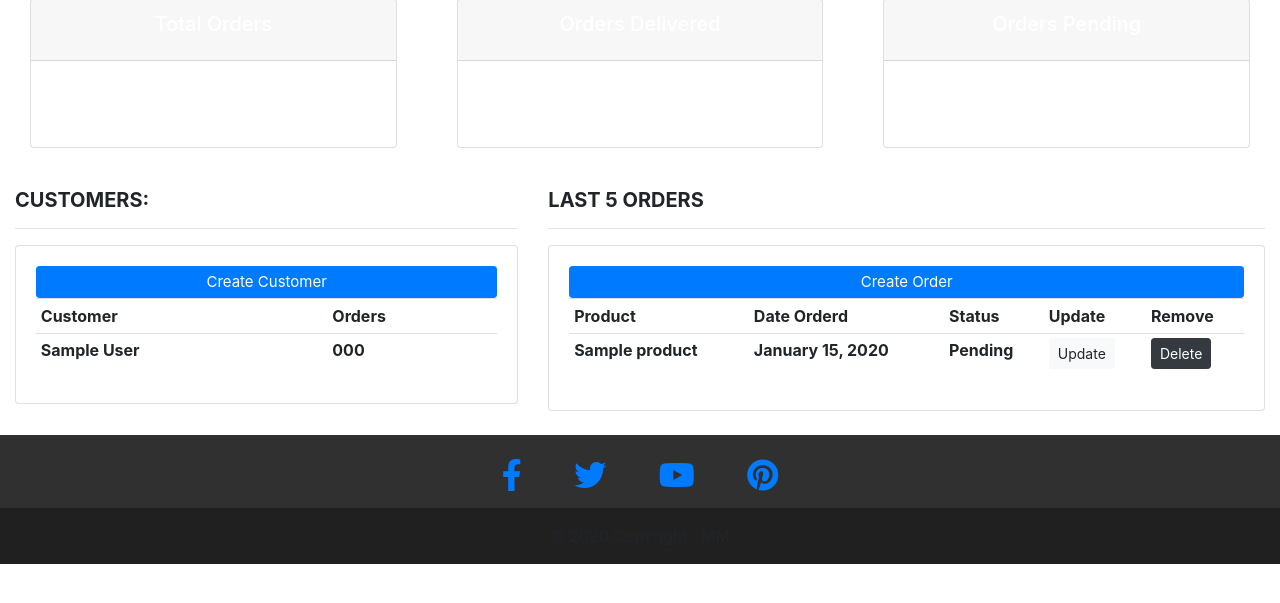
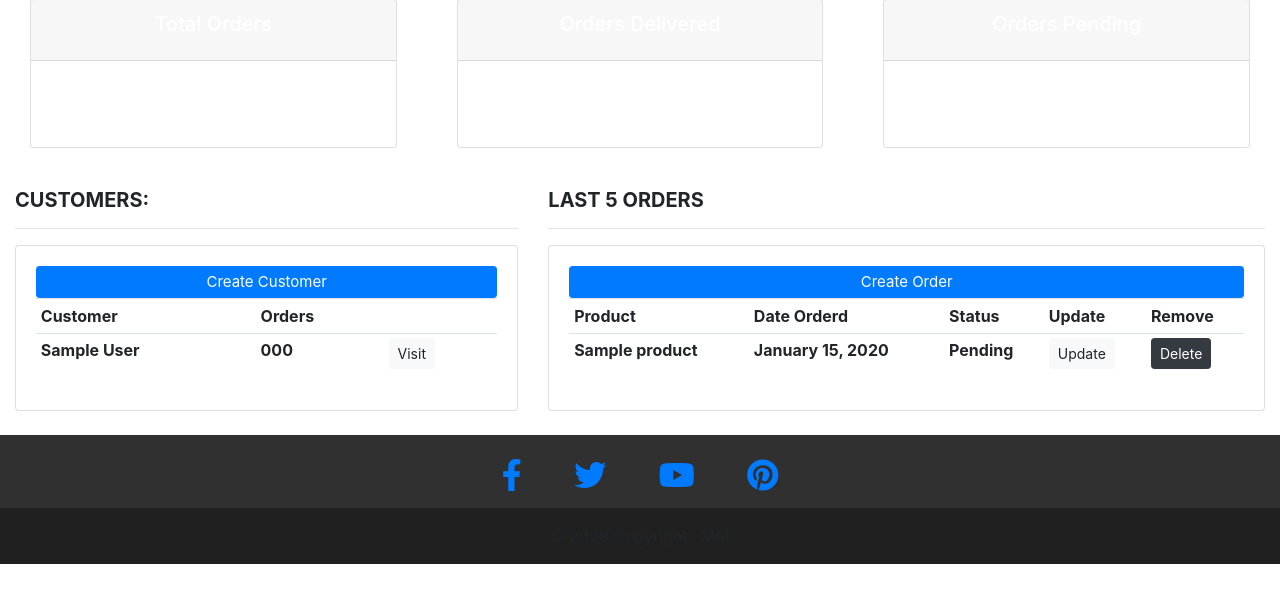
Before and after one commit to beingabeer/MMI-CRM, a Django app: page / in a window 1280 px wide. Shown: the part 91-694 px from the top of the page. Run offline with Django 3.2, Linux system fonts and the light colour scheme; tables that the repository leaves empty hold one stand-in row (values such as "Sample post"); lists and menus that the app fills with data are empty; some libraries are stand-ins or nearby versions.

Commit message:
updated customer data in table

```diff
--- a/src/templates/dashboard.html
+++ b/src/templates/dashboard.html
@@ -16,11 +16,13 @@
                     <tr>
                         <th style="font-weight: bolder;">Customer</th>
                         <th style="font-weight: bolder;">Orders</th>
+                        <th></th>
                     </tr>
                     {% for customer in customers %}
                     <tr>
                         <th>{{ customer.name }}</th>
                         <th>{{ customer.phone }}</th>
+                        <th><a href="{% url 'customer' customer.id %}" class="btn btn-light btn-sm">Visit</a></th>
                     </tr>
                     {% endfor %}
 
```
